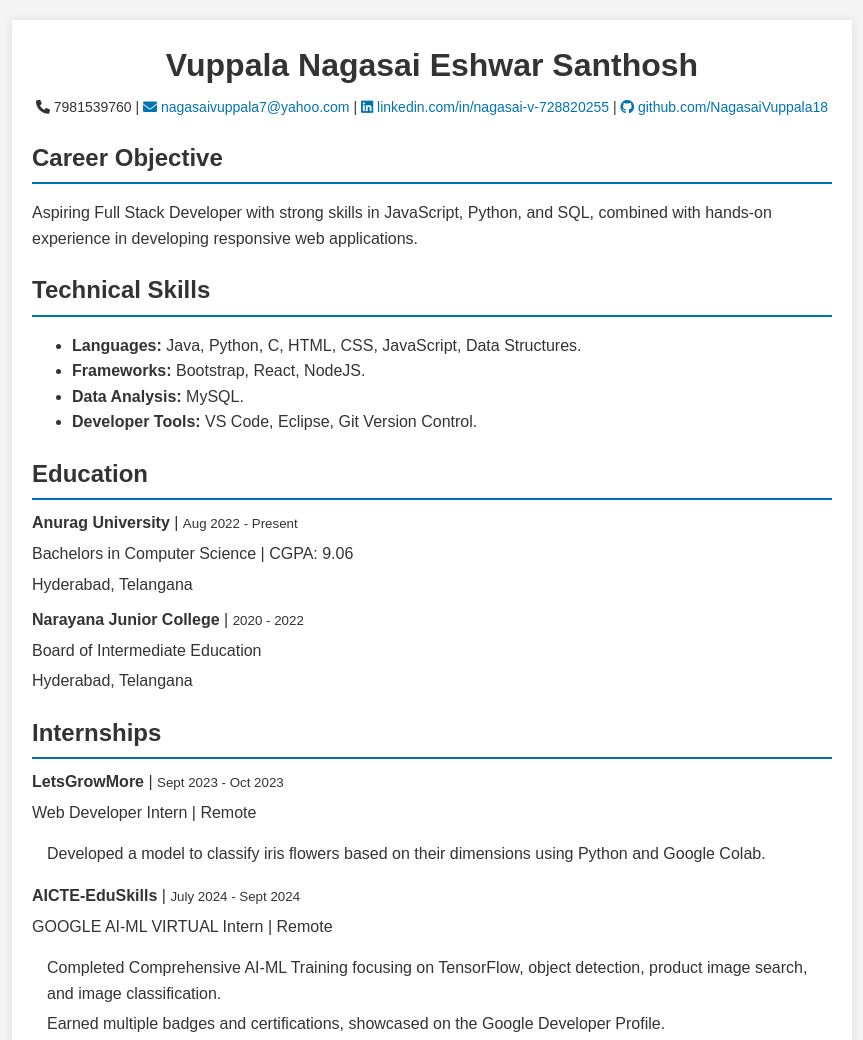
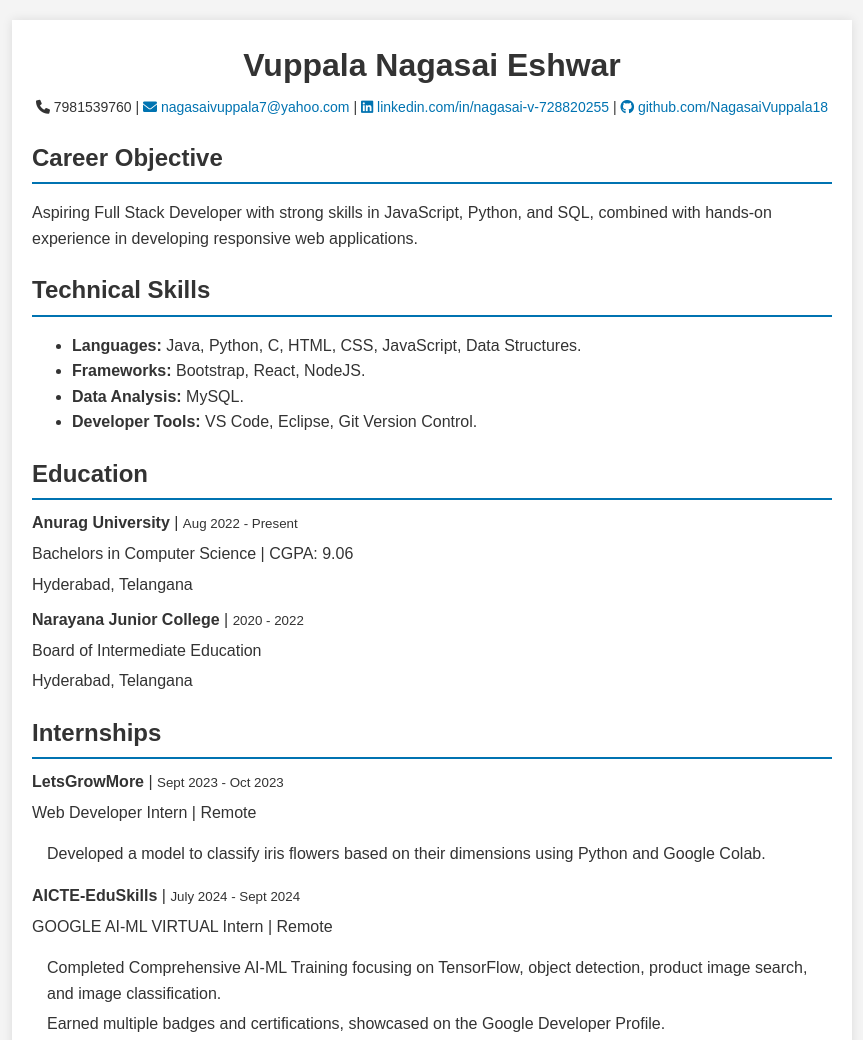
Before and after one commit to NagasaiVuppala18/Resume, a plain HTML site: page index.html in a window 1280 px wide. Shown: the top 1040 px of the page, without its empty margins (208-1071 px from the left). Drawn offline with Linux system fonts and the light colour scheme.

Commit message:
updated code

```diff
--- a/index.html
+++ b/index.html
@@ -78,7 +78,7 @@
     <div class="container">
         <!-- Heading -->
         <header class="header">
-            <h1>Vuppala Nagasai Eshwar Santhosh</h1>
+            <h1>Vuppala Nagasai Eshwar</h1>
             <p>
                 <i class="fas fa-phone"></i> 7981539760 |
                 <a href="mailto:nagasaivuppala7@yahoo.com"><i class="fas fa-envelope"></i> nagasaivuppala7@yahoo.com</a> |
```
